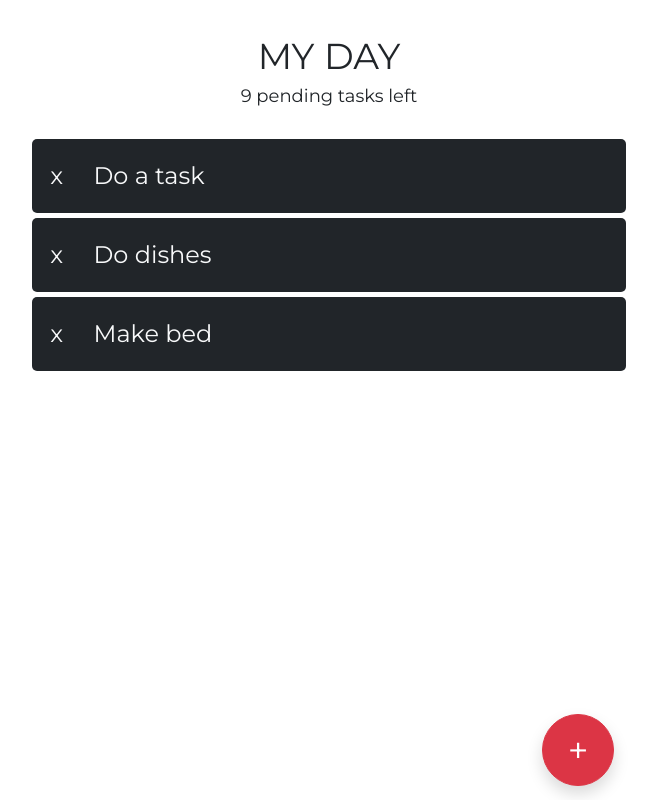
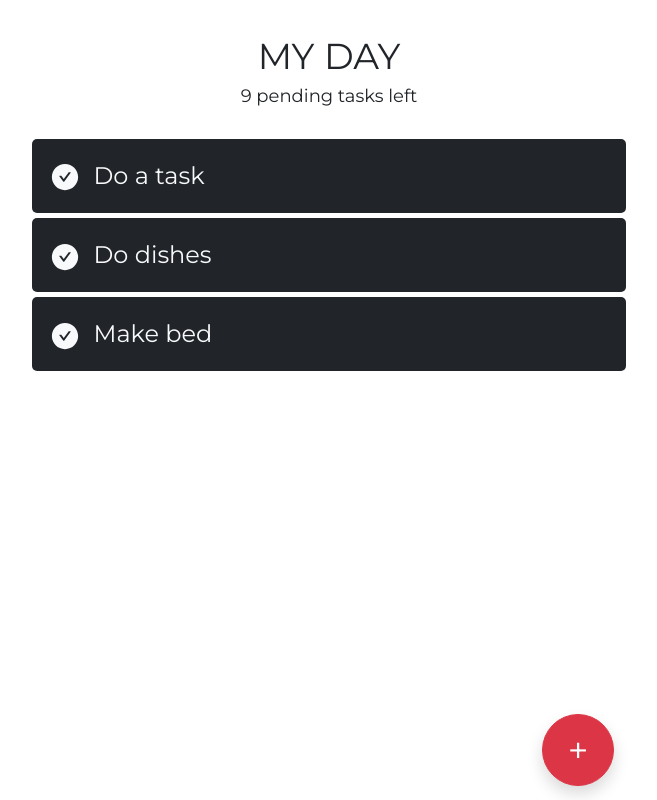
Before and after one commit to jordanmccollam/simple-todo, a React (Create React App) app in the folder client/: page / in a window 1280 px wide. Shown: the whole page, without its empty margins (311-968 px from the left). Built offline with nearby package versions, Linux system fonts and the light colour scheme.

Commit message:
Can now check and uncheck tasks

```diff
--- a/client/src/App.js
+++ b/client/src/App.js
@@ -33,10 +33,21 @@ const testTasks = [
 
 function App() {
   const [tasks, setTasks] = useState(testTasks)
+  const [completedTasks, setCompletedTasks] = useState([])
 
   const onAddTask = (event) => {
-    const newTask = {task: "NEW TASK"}
+    var newTask = {task: "NEW TASK"}
     setTasks(oldTasks => [...oldTasks, newTask]);
+  }
+
+  const onCheckTask = (taskToCheck) => {
+    setCompletedTasks(oldTasks => [tasks.find(t => t.task == taskToCheck), ...oldTasks])
+    setTasks(oldTasks => oldTasks.filter(task => task.task != taskToCheck))
+  }
+
+  const onUncheckTask = (taskToUncheck) => {
+    setTasks(oldTasks => [...oldTasks, completedTasks.find(t => t.task == taskToUncheck)])
+    setCompletedTasks(oldTasks => oldTasks.filter(task => task.task != taskToUncheck))
   }
 
   return (
@@ -57,7 +68,10 @@ function App() {
             <Row className='task-list'>
               <Col>
                 {tasks.map((task, taskIndex) => (
-                  <Task key={`task-${taskIndex}`} task={task.task} />
+                  <Task onCheckTask={onCheckTask} key={`task-${taskIndex}`} task={task.task} taskIndex={taskIndex} />
+                ))}
+                {completedTasks.map((task, taskIndex) => (
+                  <Task completed onCheckTask={onUncheckTask} key={`task-${taskIndex}`} task={task.task} taskIndex={taskIndex} />
                 ))}
               </Col>
             </Row>
--- /dev/null
+++ b/client/src/components/Checkbox/Checkbox.js
@@ -0,0 +1,17 @@
+import { AiOutlineCheckCircle, AiFillCheckCircle } from 'react-icons/ai';
+import {BsCheck2All} from 'react-icons/bs';
+import './checkbox.scss';
+
+const Checkbox = (props) => {
+    return (
+        <div className={`checkbox`} >
+            {props.checked ? (
+                <BsCheck2All className={`checkbox-icon`} />
+            ) : (
+                <AiFillCheckCircle className={`checkbox-icon`} />
+            )}
+        </div>
+    )
+}
+
+export default Checkbox;
--- /dev/null
+++ b/client/src/components/Checkbox/checkbox.scss
@@ -0,0 +1,15 @@
+@import "../../app.scss";
+
+.checkbox {
+    text-align: center;
+
+    &-icon {
+        color: $light;
+        font-size: 30px;
+        margin-left: $space-00;
+
+        &-checked {
+            color: $success;
+        }
+    }
+}
--- a/client/src/components/Task/Task.js
+++ b/client/src/components/Task/Task.js
@@ -1,14 +1,15 @@
 import {Row, Col} from 'react-bootstrap';
 import './task.scss';
+import Checkbox from '../Checkbox/Checkbox';
 
 const Task = (props) => {
     return (
-        <Row className={`task ${props.isEmpty ? 'task-empty' : ''}`}>
+        <Row className={`task ${props.isEmpty ? 'task-empty' : ''} ${props.completed ? 'task-completed' : ''}`} onClick={() => props.onCheckTask(props.task)}>
             {!props.isEmpty && (
             <>
                 <Col xs={1} className='text-center'>
                     {/* Checkbox here */}
-                    x
+                    <Checkbox checked={props.completed} />
                 </Col>
                 <Col>
                     {/* task here here */}
--- a/client/src/components/Task/task.scss
+++ b/client/src/components/Task/task.scss
@@ -11,4 +11,24 @@
     &-empty {
         background-color: grey;
     }
+
+    &-completed {
+        background-color: $success;
+        &:hover {
+            background-color: darken($success, 10%) !important;
+            cursor: pointer;
+            transition: $transition-time;
+        }
+    }
+
+    &:hover {
+        background-color: $warning;
+        cursor: pointer;
+        transition: $transition-time;
+
+        .checkbox-icon {
+            transition: $transition-time;
+            transform: scale(1.2);
+        }
+    }
 }
--- a/client/src/components/index.js
+++ b/client/src/components/index.js
@@ -1,7 +1,9 @@
 import Heading from './Heading/Heading';
 import Task from './Task/Task';
+import Checkbox from './Checkbox/Checkbox';
 
 export {
     Heading,
     Task,
+    Checkbox
 }
--- a/client/src/variables.scss
+++ b/client/src/variables.scss
@@ -14,4 +14,5 @@ $font-05: 42px;
 
 // OTHER
 $border-radius: 5px;
+$transition-time: .2s
 // -------
```
Also changed, not shown: 2 other files (tests, documents, lock files or other folders).
